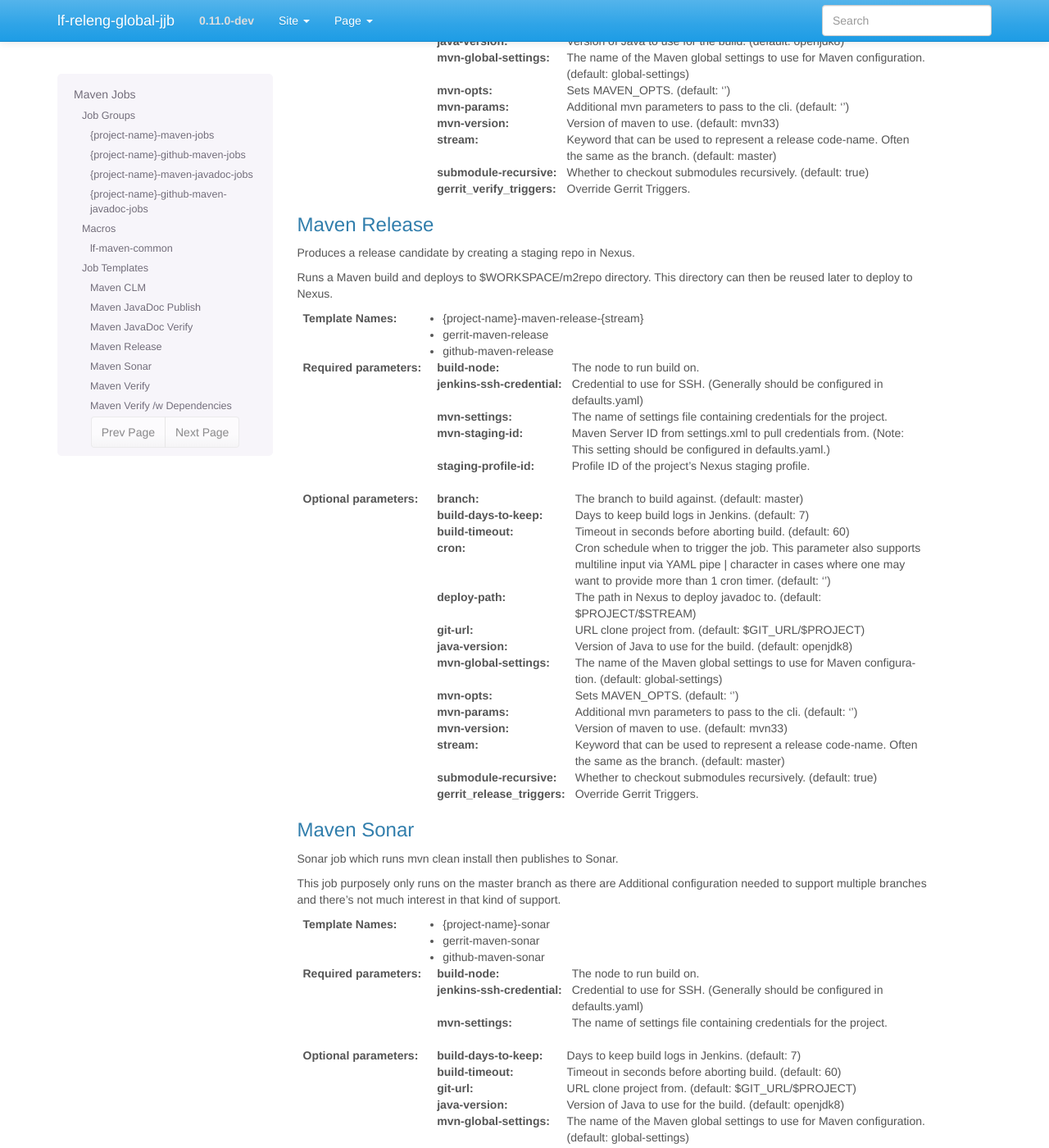
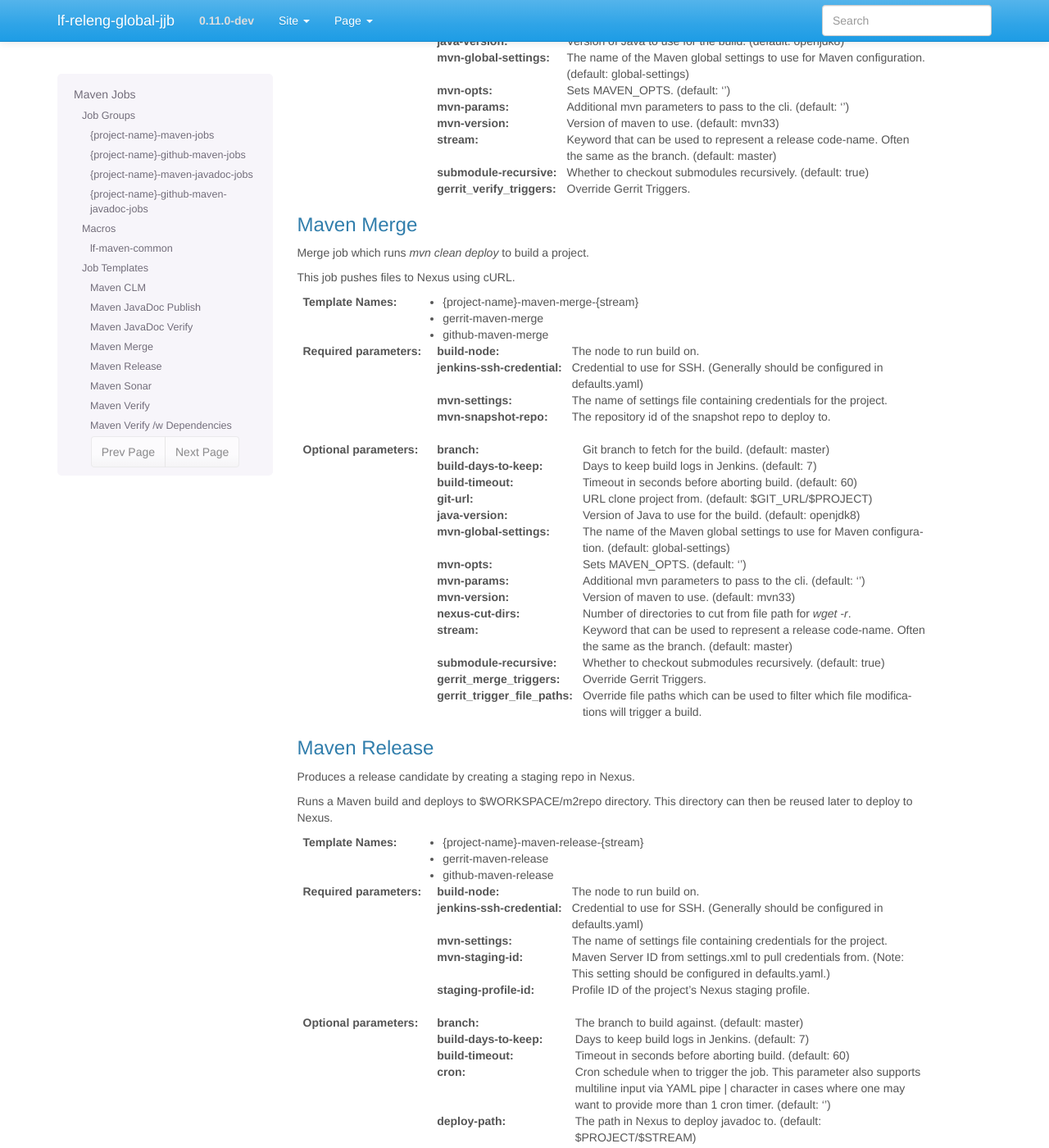
Before and after one commit to lfit/releng-global-jjb, a Sphinx documentation site: the page built from docs/jjb/lf-maven-jobs.rst, in a window 1280 px wide and 1400 px high, scrolled down 2452 px. Shown: the whole window at 82% size. Built offline with Sphinx 7.4.7, drawn with Linux system fonts in a browser that asks for light colours.

Commit message:
Migrate Maven Merge job to global-jjb
Provide a Maven Merge job that is generically reusable by other
projects. This new job uses cURL to upload artifacts to Nexus and uses
`wget -r` to mirror existing

This job uses the following strategy to deploy jobs to Nexus:

1. `wget -r` to fetch maven-metadata.xml from Nexus
2. `mvn deploy -DaltDeploymentRepository to prepare files for upload
3. Use lftools (cURL) upload script to push artifacts to Nexus

Issue: RELENG-61
Change-Id: I7663731d0eb750e4ccc1b07bcf5ad39c6135900c
Signed-off-by: Thanh Ha <thanh.ha@linuxfoundation.org>

```diff
--- a/docs/jjb/lf-maven-jobs.rst
+++ b/docs/jjb/lf-maven-jobs.rst
@@ -179,6 +179,49 @@
 
     :gerrit_verify_triggers: Override Gerrit Triggers.
 
+Maven Merge
+-----------
+
+Merge job which runs `mvn clean deploy` to build a project.
+
+This job pushes files to Nexus using cURL.
+
+:Template Names:
+
+    - {project-name}-maven-merge-{stream}
+    - gerrit-maven-merge
+    - github-maven-merge
+
+:Required parameters:
+
+    :build-node: The node to run build on.
+    :jenkins-ssh-credential: Credential to use for SSH. (Generally should
+        be configured in defaults.yaml)
+    :mvn-settings: The name of settings file containing credentials for the project.
+    :mvn-snapshot-repo: The repository id of the snapshot repo to deploy to.
+
+:Optional parameters:
+
+    :branch: Git branch to fetch for the build. (default: master)
+    :build-days-to-keep: Days to keep build logs in Jenkins. (default: 7)
+    :build-timeout: Timeout in seconds before aborting build. (default: 60)
+    :git-url: URL clone project from. (default: $GIT_URL/$PROJECT)
+    :java-version: Version of Java to use for the build. (default: openjdk8)
+    :mvn-global-settings: The name of the Maven global settings to use for
+        Maven configuration. (default: global-settings)
+    :mvn-opts: Sets MAVEN_OPTS. (default: '')
+    :mvn-params: Additional mvn parameters to pass to the cli. (default: '')
+    :mvn-version: Version of maven to use. (default: mvn33)
+    :nexus-cut-dirs: Number of directories to cut from file path for `wget -r`.
+    :stream: Keyword that can be used to represent a release code-name.
+        Often the same as the branch. (default: master)
+    :submodule-recursive: Whether to checkout submodules recursively.
+        (default: true)
+
+    :gerrit_merge_triggers: Override Gerrit Triggers.
+    :gerrit_trigger_file_paths: Override file paths which can be used to
+        filter which file modifications will trigger a build.
+
 Maven Release
 -------------
 
```
Also changed, not shown: 3 other files.
